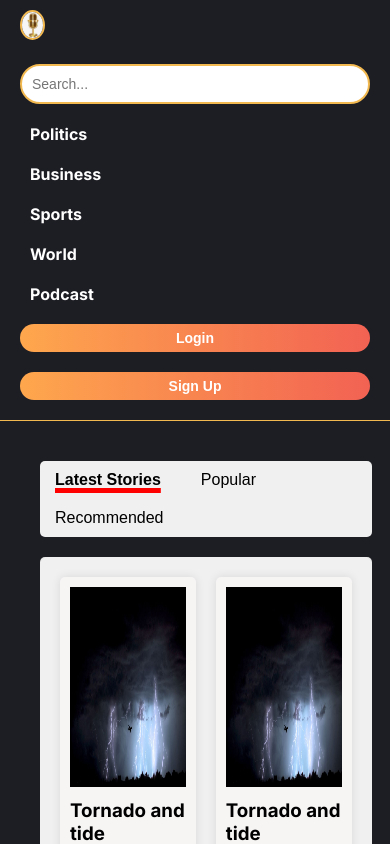
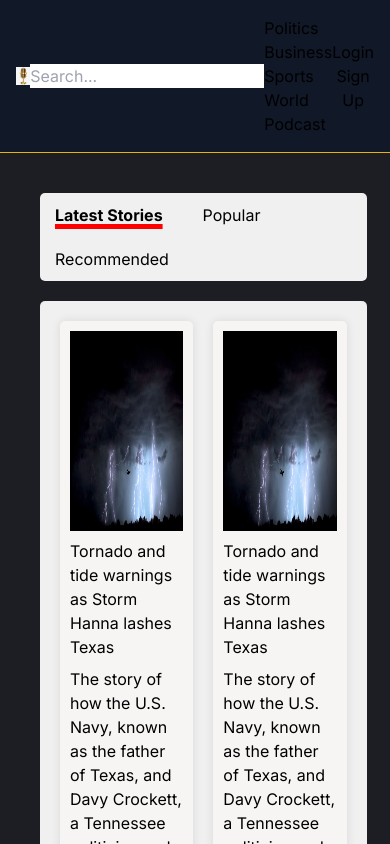
Before and after one commit to efg-technologies/demo-project, a Next.js app: page / in a window 390 px wide. Shown: the top 844 px of the page. Built offline with nearby package versions, Linux system fonts and the light colour scheme.

Commit message:
TailwindCSS added to project

```diff
--- a/src/app/components/Navbar.js
+++ b/src/app/components/Navbar.js
@@ -12,11 +12,14 @@ export default function Navbar() {
   ];
 
   return (
-    <nav className={styles.navbar}>
+    <nav className="flex items-center justify-between bg-gray-900 p-4 border-b border-yellow-500">
+      {/*  <nav className={styles.navbar}> */}
       <div className={styles.logo}>
+        {/* <div className={styles.logo}> */}
         <img src ="/images/navbar_logo.png" alt="Navbar_logo"/>
       </div>
       <div className={styles.search}>
+        {/* <div className={styles.search}> */}
         <input type="text" placeholder='Search...' />
       </div>
       <ul className={styles.navLinks}>
--- a/src/app/components/Navbar.module.css
+++ b/src/app/components/Navbar.module.css
@@ -1,4 +1,4 @@
-.navbar {
+/* .navbar {
   display: flex;
   align-items: center;
   justify-content: space-between;
@@ -87,29 +87,29 @@
 
 /* Making Navbar responsive to devices*/
 /* Making Navbar responsive to Laptops and larger screens */
-@media (max-width: 1200px) {
+/* @media (max-width: 1200px) {
   .navbar {
     flex-direction: row;
     align-items: center;
   }
 
-  .search {
-    flex-grow: 1;
+  .search { */
+    /* flex-grow: 1;
     margin: 0 10px;
-  }
+  } */
 
-  .buttons {
-    flex-wrap: nowrap; /* Ensure buttons stay on one line */
+  /* .buttons {
+    flex-wrap: nowrap;
   }
 
   .buttons button {
     margin-left: 5px;
-  }
-}
+  } */
+
 
 /* Making Navbar responsive on Medium size Tablet and Laptops */
 
-@media (max-width: 920px) {
+/* @media (max-width: 920px) {
   .navbar {
     flex-direction: column;
     align-items: flex-start;
@@ -144,11 +144,11 @@
     margin: 10px 0;
     width: 100%;
   }
-}
+} */
 
 /* Making Navbar responsive to smaller Tablet devices */
 
-@media (max-width: 768px) {
+/* @media (max-width: 768px) {
   .navbar {
     flex-direction: column;
     align-items: flex-start;
@@ -183,10 +183,10 @@
     margin: 10px 0;
     width: 100%;
   }
-}
+} */
 
 /* Making navbar responsive to Mobile devices */
-@media (max-width: 480px) {
+/* @media (max-width: 480px) {
   .logo img {
     height: 30px;
   }
@@ -205,4 +205,4 @@
     font-size: 14px;
     padding: 6px 10px;
   }
-}
+}  */
--- a/src/app/globals.css
+++ b/src/app/globals.css
@@ -1,3 +1,7 @@
+@tailwind base;
+@tailwind components;
+@tailwind utilities;
+
 :root {
   --max-width: 1100px;
   --border-radius: 12px;
--- /dev/null
+++ b/tailwind.config.js
@@ -0,0 +1,11 @@
+/** @type {import('tailwindcss').Config} */
+module.exports = {
+  content: [
+    './src/app/**/*.{js,ts,jsx,tsx}',
+    './src/components/**/*.{js,ts,jsx,tsx}',
+  ],
+  theme: {
+    extend: {},
+  },
+  plugins: [],
+}
```
Also changed, not shown: package.json (+6 -3 lines), 1 other file (tests, documents, lock files or other folders).
